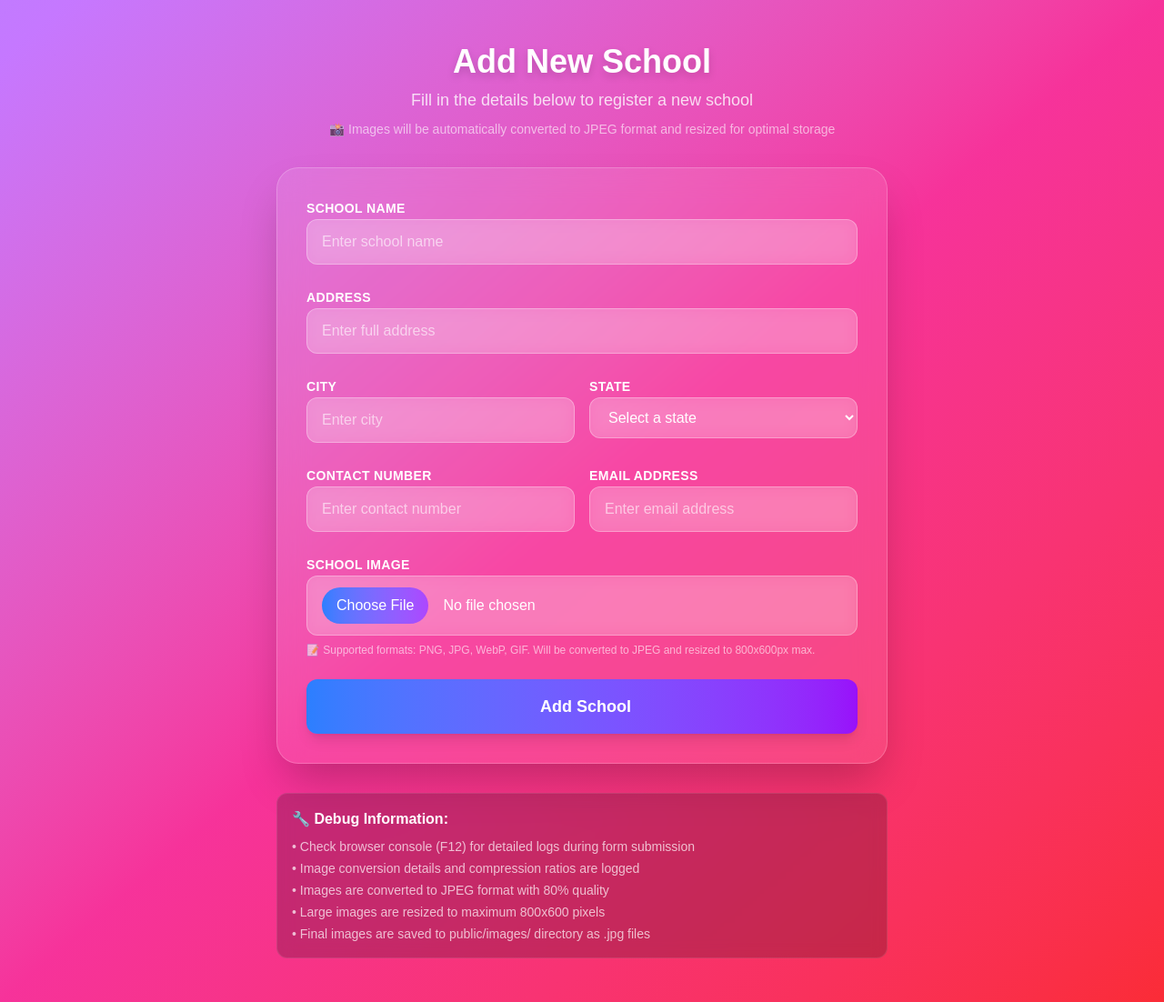
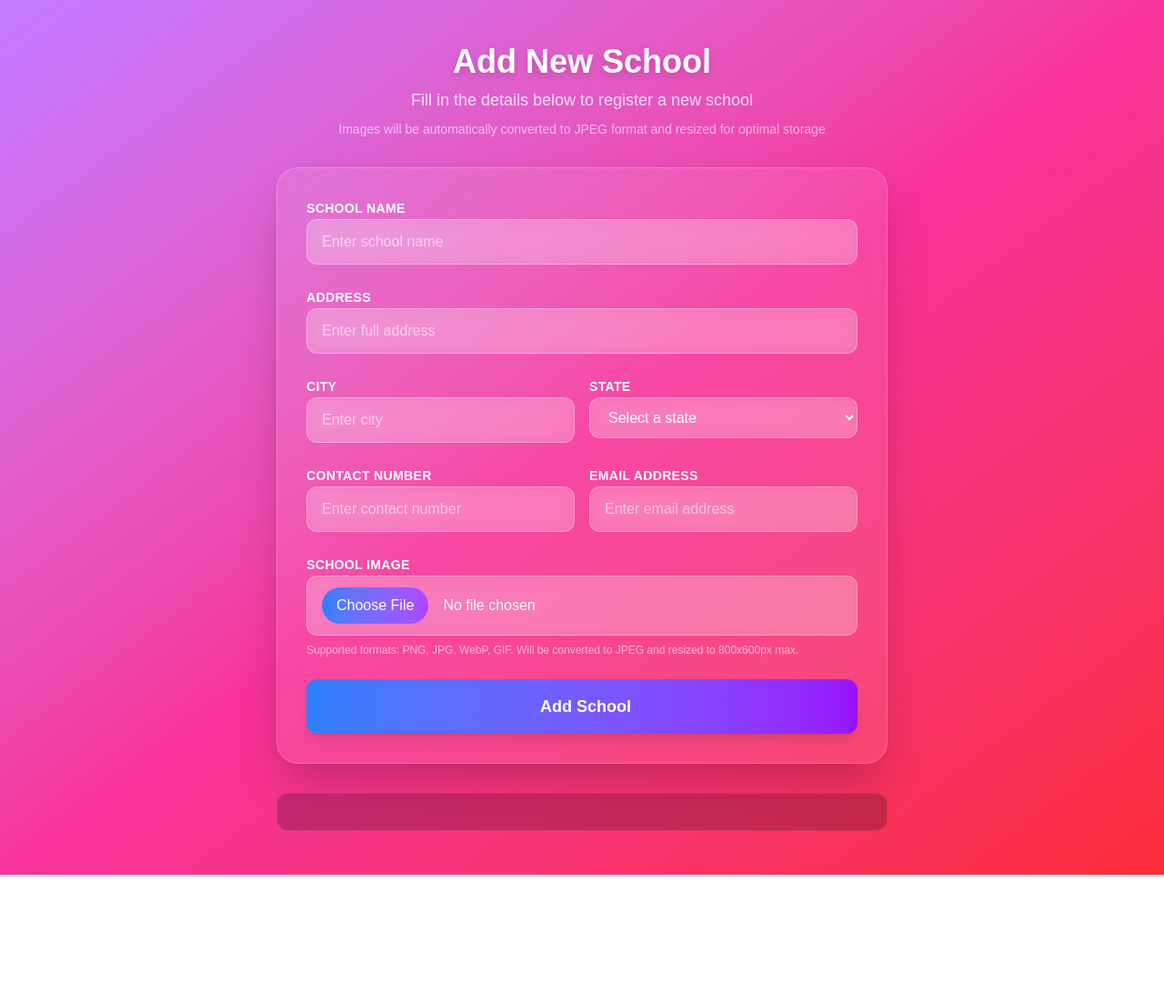
Before and after one commit to Haroldojo/schoolproject, a Next.js app: page /addSchool in a window 1280 px wide. Shown: the whole page at 91% size. After the commit the page ends 962 px from the top, so only its background shows below. Built offline with nearby package versions, Linux system fonts and the light colour scheme.

Commit message:
Update addSchool.jsx

```diff
--- a/pages/addSchool.jsx
+++ b/pages/addSchool.jsx
@@ -193,7 +193,7 @@ export default function AddSchool() {
             Fill in the details below to register a new school
           </p>
           <p className="text-white/60 text-sm mt-2">
-            📸 Images will be automatically converted to JPEG format and resized
+            Images will be automatically converted to JPEG format and resized
             for optimal storage
           </p>
         </div>
@@ -437,7 +437,7 @@ export default function AddSchool() {
                 />
               </div>
               <p className="text-white/60 text-xs">
-                📝 Supported formats: PNG, JPG, WebP, GIF. Will be converted to
+                Supported formats: PNG, JPG, WebP, GIF. Will be converted to
                 JPEG and resized to 800x600px max.
               </p>
               {errors.image && (
@@ -505,19 +505,8 @@ export default function AddSchool() {
         {/* Enhanced Debug Info */}
         <div className="mt-8 bg-black/20 backdrop-blur rounded-xl p-4 border border-white/10">
           <h3 className="text-white font-semibold mb-2">
-            🔧 Debug Information:
           </h3>
           <div className="text-white/70 text-sm space-y-1">
-            <p>
-              • Check browser console (F12) for detailed logs during form
-              submission
-            </p>
-            <p>• Image conversion details and compression ratios are logged</p>
-            <p>• Images are converted to JPEG format with 80% quality</p>
-            <p>• Large images are resized to maximum 800x600 pixels</p>
-            <p>
-              • Final images are saved to public/images/ directory as .jpg files
-            </p>
           </div>
         </div>
       </div>
```
